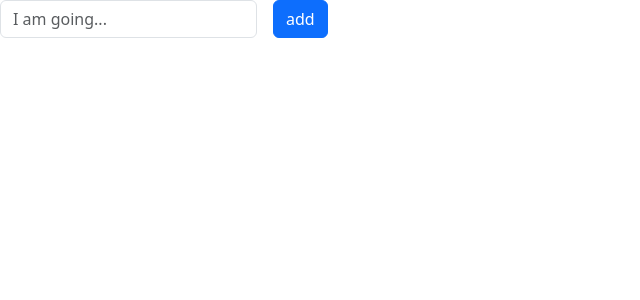
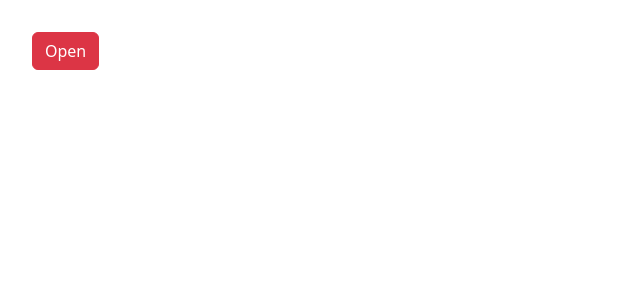
Before and after one commit to DariaHoroshko1608/React_HW, a React (Create React App) app: page / in a window 1280 px wide. Shown: the top 300 px of the page, without its empty margins (0-640 px from the left). Built offline with nearby package versions, Linux system fonts and the light colour scheme.

Commit message:
react_90

```diff
--- /dev/null
+++ b/src/App.css
@@ -0,0 +1,5 @@
+#root {
+    max-width: 1280px;
+    margin: 0 auto;
+    padding: 2rem;
+}
--- a/src/App.jsx
+++ b/src/App.jsx
@@ -1,14 +1,8 @@
-import React from 'react';
-import TodoBox from './components/TodoBox';
+import './App.css';
+import Component from './components/Component';
 
-class App extends React.Component {
-    render() {
-        return (
-            <div className="App">
-                <TodoBox />
-            </div>
-        );
-    }
+function App() {
+    return <Component />;
 }
 
 export default App;
--- /dev/null
+++ b/src/components/Component.jsx
@@ -0,0 +1,41 @@
+import React from 'react';
+import Modal from './modal/Modal';
+
+export default class Component extends React.Component {
+    state = { modal: false };
+
+    toggle = (e) => {
+        this.setState({
+            modal: !this.state.modal,
+        });
+    };
+
+    render() {
+        return (
+            <div>
+                <button
+                    type='button'
+                    className='modal-open-button btn btn-danger'
+                    onClick={this.toggle}
+                >
+                    Open
+                </button>
+                <Modal isOpen={this.state.modal}>
+                    <Modal.Header toggle={this.toggle}>Modal title</Modal.Header>
+                    <Modal.Body>
+                        Lorem ipsum dolor sit amet, consectetur adipisicing elit
+                    </Modal.Body>
+                    <Modal.Footer>
+                        <button
+                            type='button'
+                            className='modal-close-button btn btn-secondary'
+                            onClick={this.toggle}
+                        >
+                            Cancel
+                        </button>
+                    </Modal.Footer>
+                </Modal>
+            </div>
+        );
+    }
+};
--- a/src/components/Item.jsx
+++ /dev/null
@@ -1,31 +0,0 @@
-import React, { Component } from 'react';
-
-class Item extends Component {
-    handleRemoveClick = () => {
-        const { task, onRemove } = this.props;
-        onRemove(task.id);
-    };
-
-    render() {
-        const { task } = this.props;
-
-        return (
-            <div className="row">
-                <div className="col-auto">
-                    <button
-                        type="button"
-                        className="btn btn-primary btn-sm"
-                        onClick={this.handleRemoveClick}
-                    >
-                        -
-                    </button>
-                </div>
-                <div className="col">
-                    {task.text}
-                </div>
-            </div>
-        );
-    }
-}
-
-export default Item;
--- a/src/components/TodoBox.jsx
+++ /dev/null
@@ -1,68 +0,0 @@
-import React, { Component } from 'react';
-import { uniqueId } from 'lodash';
-import Item from './Item';
-
-class TodoBox extends Component {
-    constructor(props) {
-        super(props);
-        this.state = {
-            tasks: [],
-            taskText: '',
-        };
-    }
-
-    handleInputChange = (event) => {
-        this.setState({ taskText: event.target.value });
-    };
-
-    handleFormSubmit = (event) => {
-        event.preventDefault();
-        const { tasks, taskText } = this.state;
-        const newTask = { id: uniqueId(), text: taskText };
-
-        this.setState({
-            tasks: [newTask, ...tasks],
-            taskText: '',
-        });
-    };
-
-    handleRemoveTask = (taskId) => {
-        this.setState((prevState) => ({
-            tasks: prevState.tasks.filter(task => task.id !== taskId),
-        }));
-    };
-
-    render() {
-        const { tasks, taskText } = this.state;
-
-        return (
-            <div>
-                <div className="mb-3">
-                    <form className="d-flex" onSubmit={this.handleFormSubmit}>
-                        <div className="me-3">
-                            <input
-                                type="text"
-                                value={taskText}
-                                onChange={this.handleInputChange}
-                                required
-                                className="form-control"
-                                placeholder="I am going..."
-                            />
-                        </div>
-                        <button type="submit" className="btn btn-primary">add</button>
-                    </form>
-                </div>
-                <div>
-                    {tasks.map(task => (
-                        <div key={task.id}>
-                            <Item task={task} onRemove={this.handleRemoveTask} />
-                            <hr />
-                        </div>
-                    ))}
-                </div>
-            </div>
-        );
-    }
-}
-
-export default TodoBox;
--- /dev/null
+++ b/src/components/modal/Modal.jsx
@@ -0,0 +1,32 @@
+import React, { Component } from 'react';
+import ModalHeader from './ModalHeader';
+import ModalBody from './ModalBody';
+import ModalFooter from './ModalFooter';
+import classNames from 'classnames';
+
+class Modal extends Component {
+    static Header = ModalHeader;
+    static Body = ModalBody;
+    static Footer = ModalFooter;
+    render() {
+        const { children, isOpen } = this.props;
+        return (
+            <div>
+                <div
+                    className={classNames('modal', { 'fade show': isOpen })}
+                    style={{ display: isOpen ? 'block' : 'none' }}
+                    role='dialog'
+                >
+                    <div className='modal-dialog'>
+                        <div className='modal-content'>{children}</div>
+                    </div>
+                </div>
+            </div>
+        );
+    }
+}
+Modal.defaultProps = {
+    children: [],
+    isOpen: false,
+};
+export default Modal;
--- /dev/null
+++ b/src/components/modal/ModalBody.jsx
@@ -0,0 +1,7 @@
+import React from 'react';
+
+const ModalBody = ({ children }) => {
+    return <div className='modal-body'>{children}</div>;
+};
+
+export default ModalBody;
--- /dev/null
+++ b/src/components/modal/ModalFooter.jsx
@@ -0,0 +1,7 @@
+import React from 'react';
+
+const ModalFooter = ({ children }) => {
+    return <div className='modal-footer'>{children}</div>;
+};
+
+export default ModalFooter;
--- /dev/null
+++ b/src/components/modal/ModalHeader.jsx
@@ -0,0 +1,18 @@
+import React from 'react';
+
+const ModalHeader = ({ children, toggle }) => {
+    return (
+        <div className='modal-header'>
+            <div className='modal-title'>{children}</div>
+            <button
+                type='button'
+                className='btn-close'
+                data-bs-dismiss='modal'
+                aria-label='Close'
+                onClick={toggle}
+            ></button>
+        </div>
+    );
+};
+
+export default ModalHeader;
```
